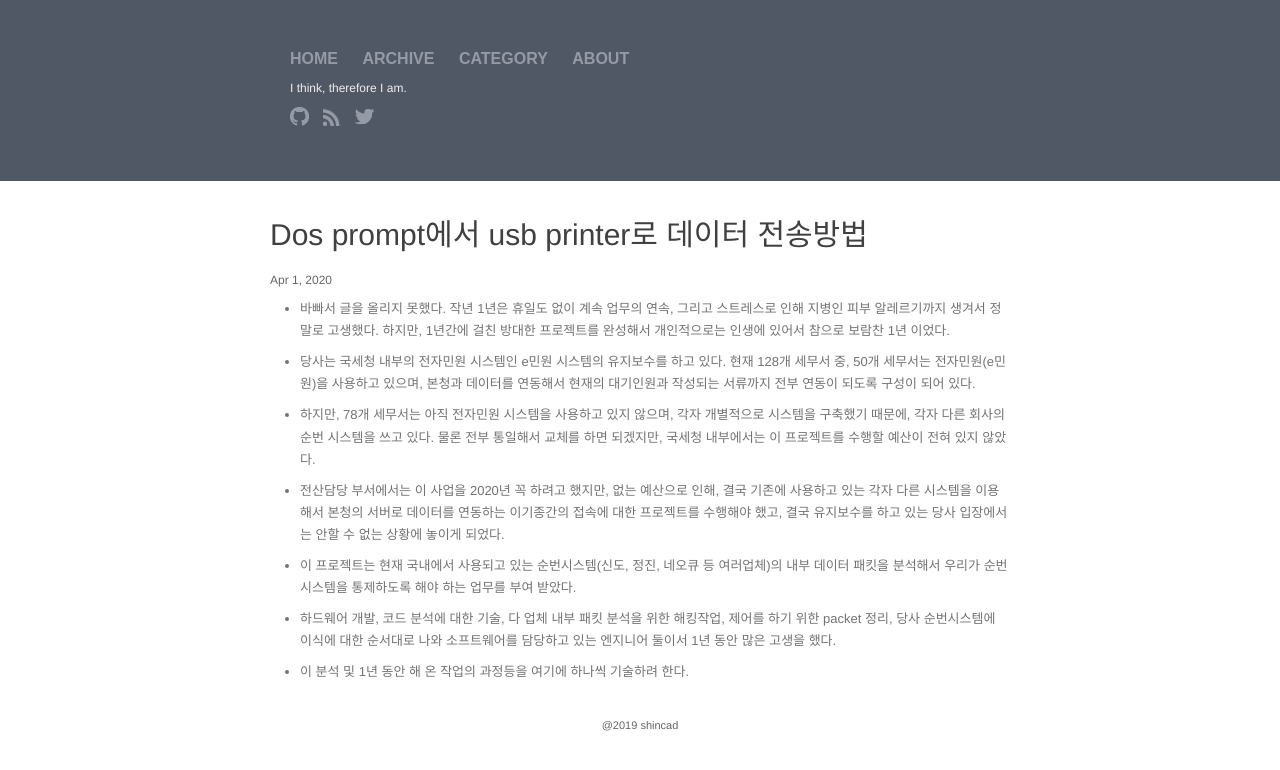
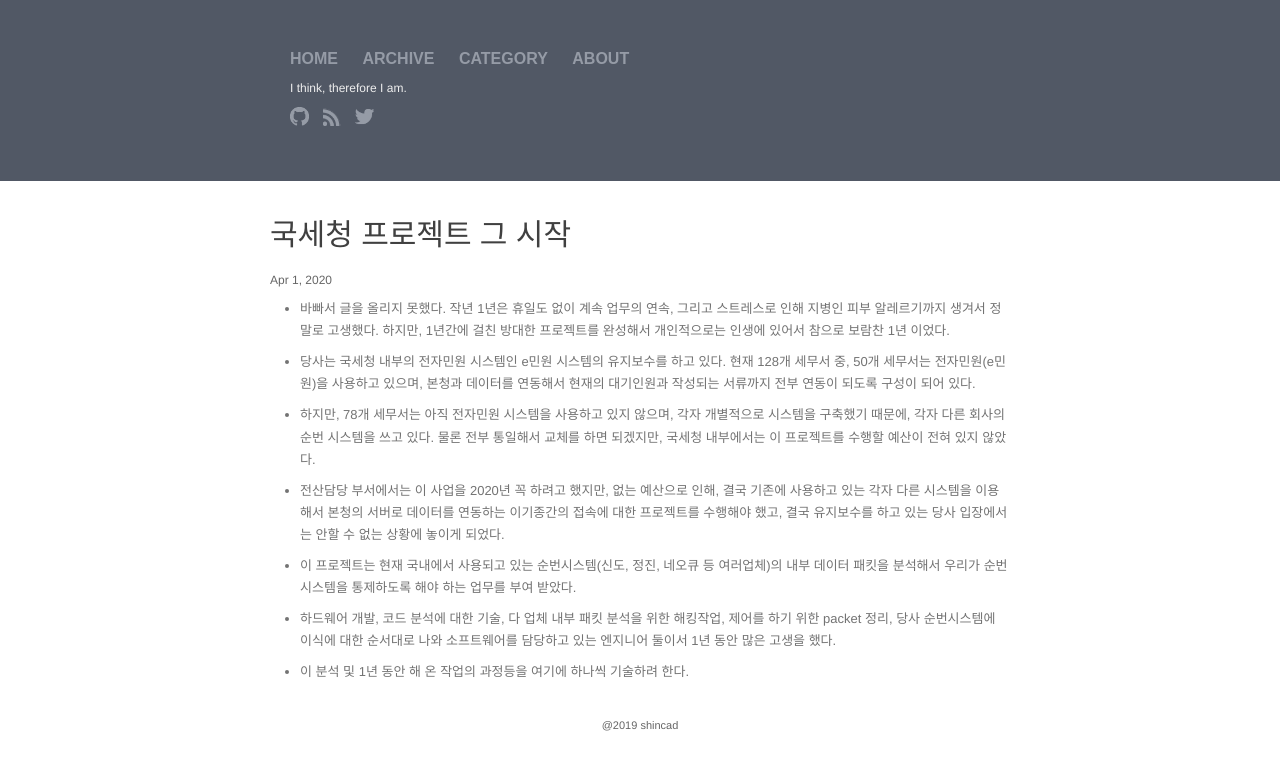
Before and after one commit to shincad/shincad.github.io, a Jekyll site: the page built from _posts/2021-03-06-ntax-queuing-project1.md, in a window 1280 px wide. Shown: the top 770 px of the page. Built offline with Jekyll 4.4.1, drawn with Linux system fonts in a browser that asks for light colours; comment, search, counter and statistics services are not loaded.

Commit message:
Update 2021-03-06-ntax-queuing-project1.md

```diff
--- a/_posts/2021-03-06-ntax-queuing-project1.md
+++ b/_posts/2021-03-06-ntax-queuing-project1.md
@@ -1,6 +1,6 @@
 ---
 layout: post
-title:  "Dos prompt에서 usb printer로 데이터 전송방법"
+title:  "국세청 프로젝트 그 시작"
 date:   2020-04-01
 comments: true
 categories: companywork
```
